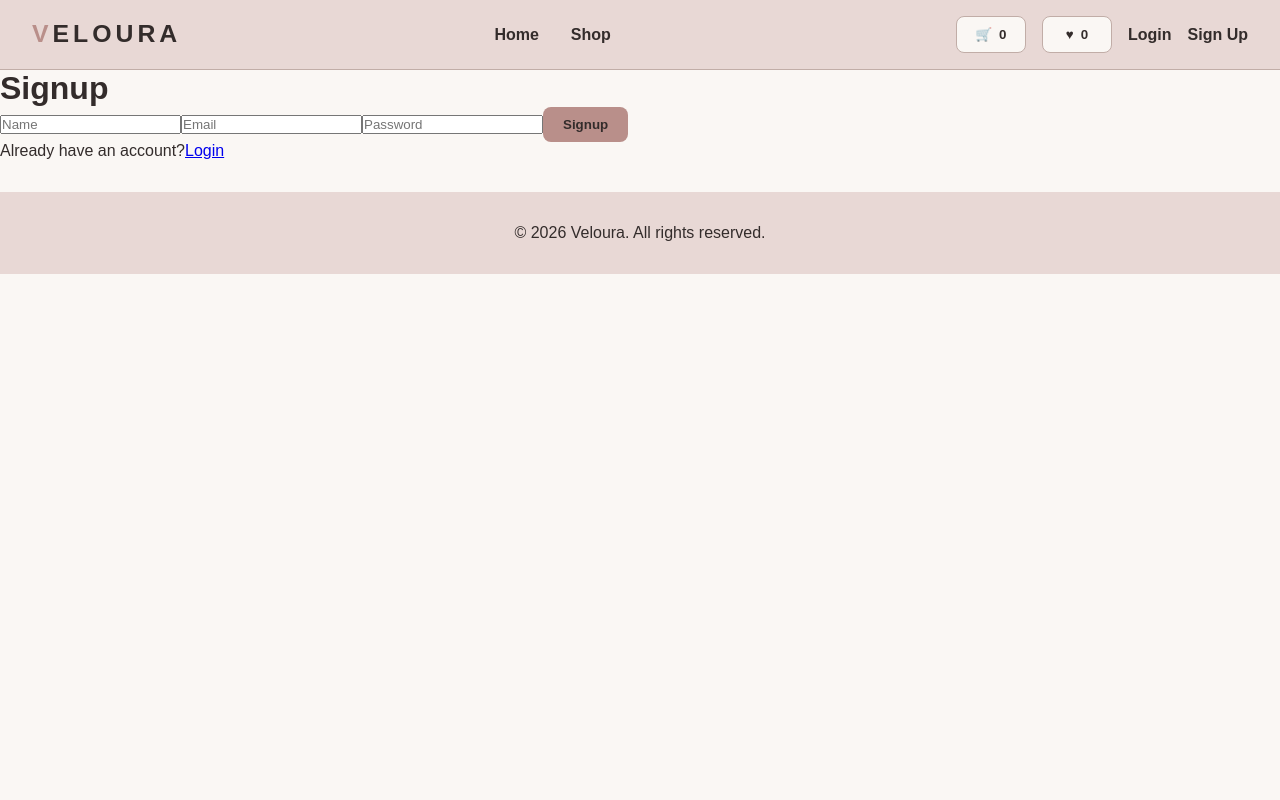
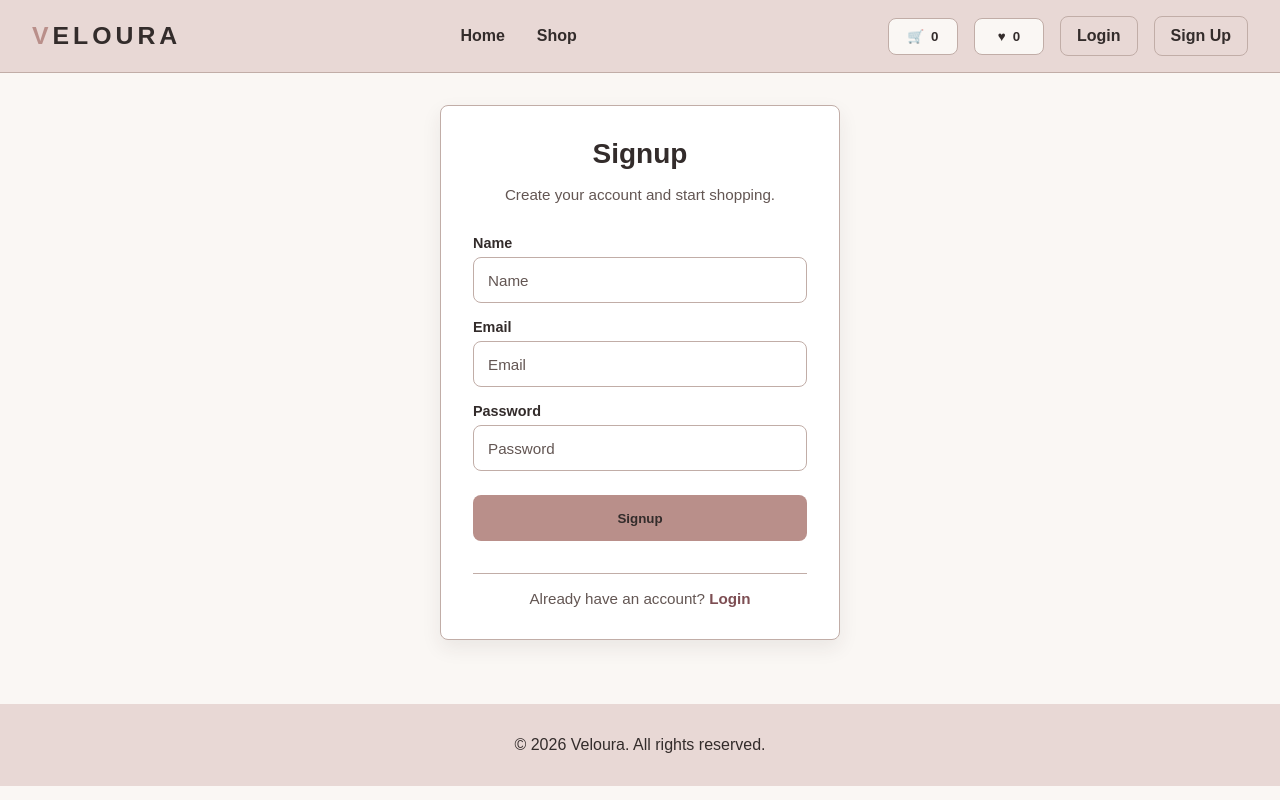
Before and after one commit to maryam-dev26/veloura-react, a React (Vite) app: page /signup in a window 1280 px wide. Built offline with nearby package versions, Linux system fonts and the light colour scheme; no server answers.

Commit message:
style(auth): style login/signup pages and header auth area

```diff
--- a/src/components/Header.jsx
+++ b/src/components/Header.jsx
@@ -81,13 +81,13 @@ function Header() {
 
                         {isAuthenticated ? (
                             <>
-                                <span>Hi, {user?.name}</span>
-                                <button onClick={() => { closeMenu(); handleLogOut() }}>Logout</button>
+                                <span className="nav-auth-greeting">Hi, {user?.name}</span>
+                                <button className="nav-auth-logout" onClick={() => { closeMenu(); handleLogOut() }}>Logout</button>
                             </>
                         ) : (
                             <>
-                                <Link to="/login" onClick={closeMenu}>Login</Link>
-                                <Link to="/signup" onClick={closeMenu}>Sign Up</Link>
+                                <Link className="nav-auth-link" to="/login" onClick={closeMenu}>Login</Link>
+                                <Link className="nav-auth-link" to="/signup" onClick={closeMenu}>Sign Up</Link>
                             </>
                         )}
                     </div>
--- a/src/pages/Login.jsx
+++ b/src/pages/Login.jsx
@@ -32,32 +32,47 @@ function Login() {
   }
 
   return (
-    <form onSubmit={handleSubmit}>
-      <h1>Login</h1>
-      {error && <p>{error}</p>}
+    <div className="auth-page">
+      <form className="auth-card" onSubmit={handleSubmit}>
+        <h1 className="auth-title">Login</h1>
+        <p className="auth-subtitle">Welcome back! Sign in to continue shopping.</p>
+        {error && <p className="auth-error" role="alert">{error}</p>}
+        <div className="auth-field">
+          <label htmlFor="login-email">Email</label>
           <input
+            id="login-email"
             type="email"
             value={email}
             onChange={(e) => setEmail(e.target.value)}
             placeholder="Email"
+            autoComplete="email"
             required
           />
+        </div>
+        <div className="auth-field">
+          <label htmlFor="login-password">Password</label>
           <input
+            id="login-password"
             type="password"
             value={password}
             onChange={(e) => setPassword(e.target.value)}
             placeholder="Password"
+            autoComplete="current-password"
             required
           />
+        </div>
         <button
+          className="auth-submit"
           type="submit"
-        disabled={loading}>
+          disabled={loading}
+          aria-busy={loading}>
           {loading ? "Logging in..." : "Login"}
         </button>
-      <p> Don't have an account?
+        <p className="auth-switch"> Don't have an account?{" "}
           <Link to="/signup">Sign Up</Link>
         </p>
       </form>
+    </div>
   )
 }
 export default Login
--- a/src/pages/Signup.jsx
+++ b/src/pages/Signup.jsx
@@ -33,36 +33,56 @@ function Signup() {
   }
 
   return (
-    <form onSubmit={handleSubmit}>
-      <h1>Signup</h1>
-      {error && <p>{error}</p>}
+    <div className="auth-page">
+      <form className="auth-card" onSubmit={handleSubmit}>
+        <h1 className="auth-title">Signup</h1>
+        <p className="auth-subtitle">Create your account and start shopping.</p>
+        {error && <p className="auth-error" role="alert">{error}</p>}
+        <div className="auth-field">
+          <label htmlFor="signup-name">Name</label>
           <input
+            id="signup-name"
             type="text"
             value={name}
             onChange={(e) => setName(e.target.value)} placeholder="Name"
+            autoComplete="name"
             required
           />
+        </div>
+        <div className="auth-field">
+          <label htmlFor="signup-email">Email</label>
           <input
+            id="signup-email"
             type="email"
             value={email} placeholder="Email"
             onChange={(e) => setEmail(e.target.value)}
+            autoComplete="email"
             required
           />
+        </div>
+        <div className="auth-field">
+          <label htmlFor="signup-password">Password</label>
           <input
+            id="signup-password"
             type="password"
             value={password}
             onChange={(e) => setPassword(e.target.value)} placeholder="Password" minLength={6}
+            autoComplete="new-password"
             required
           />
+        </div>
         <button
+          className="auth-submit"
           type="submit"
-        disabled={loading}>
+          disabled={loading}
+          aria-busy={loading}>
           {loading ? 'Signing Up...' : 'Signup'}
         </button>
-      <p> Already have an account?
+        <p className="auth-switch"> Already have an account?{" "}
           <Link to='/login'>Login</Link>
         </p>
       </form>
+    </div>
   )
 }
 export default Signup
--- a/src/style.css
+++ b/src/style.css
@@ -12,6 +12,8 @@
     --color-text: #332C2B;
     --color-muted: #635653;
     --color-border: #C1ADA7;
+    --color-error: #8C3A3A;
+    --color-error-bg: #FBECEA;
 
     --font-main: Arial, sans-serif;
 
@@ -1098,3 +1100,252 @@ footer {
         max-width: 100%;
     }
 }
+
+
+/* =========================
+   Auth Pages
+   Login / Signup
+   ========================= */
+
+.auth-page {
+    min-height: 60vh;
+
+    display: flex;
+    align-items: center;
+    justify-content: center;
+
+    padding: var(--spacing-lg) var(--spacing-md);
+}
+
+.auth-card {
+    width: 100%;
+    max-width: 400px;
+
+    padding: var(--spacing-lg);
+
+    background-color: #fff;
+    border: 1px solid var(--color-border);
+    border-radius: 8px;
+    box-shadow: 0 8px 20px rgba(51, 44, 43, 0.08);
+}
+
+.auth-title {
+    font-size: 1.75rem;
+    margin-bottom: var(--spacing-md);
+    text-align: center;
+}
+
+.auth-subtitle {
+    margin-bottom: var(--spacing-lg);
+    color: var(--color-muted);
+    text-align: center;
+    font-size: 0.95rem;
+}
+
+.auth-field {
+    display: flex;
+    flex-direction: column;
+    gap: 6px;
+
+    margin-bottom: var(--spacing-md);
+}
+
+.auth-field label {
+    font-size: 0.9rem;
+    font-weight: 600;
+    color: var(--color-text);
+}
+
+.auth-field input {
+    width: 100%;
+    height: 46px;
+
+    padding: 0 14px;
+
+    border: 1px solid var(--color-border);
+    border-radius: 8px;
+
+    background-color: #fff;
+    color: var(--color-text);
+
+    font-family: var(--font-main);
+    font-size: 0.95rem;
+
+    outline: none;
+
+    transition:
+        border-color 0.3s ease,
+        box-shadow 0.3s ease;
+}
+
+.auth-field input::placeholder {
+    color: var(--color-muted);
+}
+
+.auth-field input:hover {
+    border-color: var(--color-primary);
+}
+
+.auth-field input:focus {
+    border-color: var(--color-primary-dark);
+    box-shadow: 0 0 0 3px rgba(125, 78, 83, 0.15);
+}
+
+.auth-error {
+    margin-bottom: var(--spacing-md);
+    padding: 10px 14px;
+
+    background-color: var(--color-error-bg);
+    border: 1px solid var(--color-error);
+    border-left-width: 4px;
+    border-radius: 8px;
+
+    color: var(--color-error);
+    font-size: 0.9rem;
+    line-height: 1.5;
+}
+
+.auth-submit {
+    width: 100%;
+    height: 46px;
+
+    margin-top: var(--spacing-sm);
+}
+
+.auth-submit:disabled {
+    background-color: var(--color-secondary);
+    color: var(--color-muted);
+    cursor: not-allowed;
+    transform: none;
+    opacity: 0.85;
+}
+
+.auth-submit:disabled:hover {
+    background-color: var(--color-secondary);
+    transform: none;
+}
+
+.auth-switch {
+    margin-top: var(--spacing-lg);
+    padding-top: var(--spacing-md);
+
+    border-top: 1px solid var(--color-border);
+
+    text-align: center;
+    font-size: 0.95rem;
+    color: var(--color-muted);
+}
+
+.auth-switch a {
+    color: var(--color-primary-dark);
+    font-weight: 600;
+    text-decoration: none;
+
+    transition: color 0.3s ease;
+}
+
+.auth-switch a:hover {
+    color: var(--color-primary);
+    text-decoration: underline;
+}
+
+@media (max-width: 420px) {
+
+    .auth-page {
+        padding: var(--spacing-md);
+    }
+
+    .auth-card {
+        padding: var(--spacing-md);
+    }
+
+    .auth-title {
+        font-size: 1.5rem;
+    }
+}
+
+
+/* =========================
+   Header Auth Area
+   ========================= */
+
+/* NOTE: .nav-links a / .nav-links button (0,1,1) outranks a single class,
+   so these selectors are deliberately scoped as .nav-links .nav-auth-*
+   (0,2,0) to win on padding / border / width. */
+
+.nav-links .nav-auth-link {
+    width: auto;
+    padding: 10px 16px;
+    text-align: center;
+
+    border: 1px solid var(--color-border);
+    border-radius: 8px;
+}
+
+.nav-links .nav-auth-greeting {
+    width: auto;
+    padding: 0;
+    padding-right: 14px;
+
+    color: var(--color-muted);
+    font-size: 0.9rem;
+    font-weight: 400;
+    text-align: left;
+
+    border-right: 1px solid var(--color-border);
+}
+
+.nav-links .nav-auth-logout {
+    width: auto;
+    padding: 10px 16px;
+
+    background-color: transparent;
+    color: var(--color-text);
+
+    border: none;
+    border-radius: 8px;
+
+    font-weight: 600;
+    text-align: left;
+
+    transform: none;
+}
+
+.nav-links .nav-auth-logout:hover,
+.nav-links .nav-auth-logout:focus-visible {
+    background-color: transparent;
+    color: var(--color-primary-dark);
+    text-decoration: underline;
+    transform: none;
+}
+
+.nav-links .nav-auth-logout:focus-visible {
+    outline: 2px solid var(--color-primary-dark);
+    outline-offset: 2px;
+}
+
+/* Mobile hamburger menu — keep auth actions full-width and consistent */
+
+@media (max-width: 767px) {
+
+    .nav-links .nav-auth-link,
+    .nav-links .nav-auth-logout {
+        width: 200px;
+        padding: 12px 0;
+        text-align: center;
+    }
+
+    .nav-links .nav-auth-greeting {
+        width: 200px;
+        padding: 0;
+
+        border-right: none;
+        border-top: 1px solid var(--color-border);
+
+        text-align: center;
+    }
+
+    .nav-links .nav-auth-logout {
+        min-height: 44px;
+    }
+}
```
Lines whose indentation alone changed are shown as unchanged.
